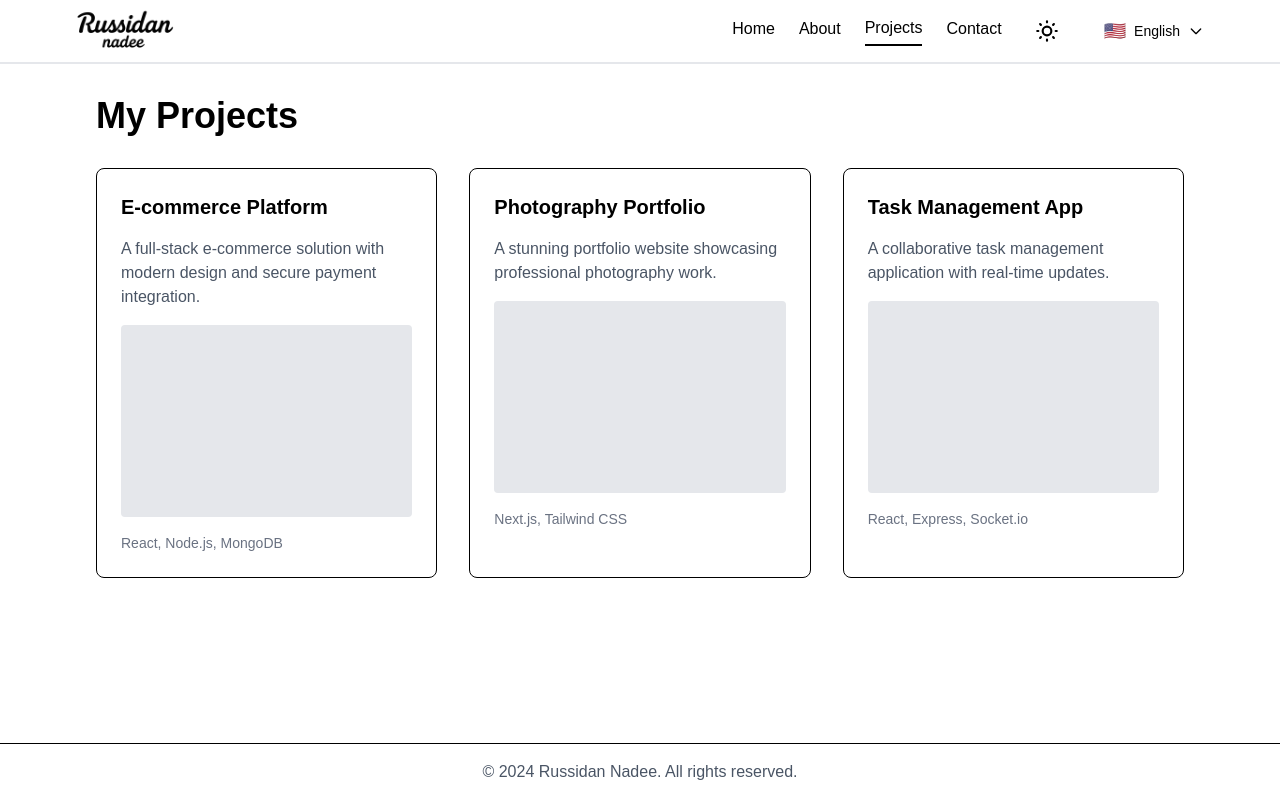
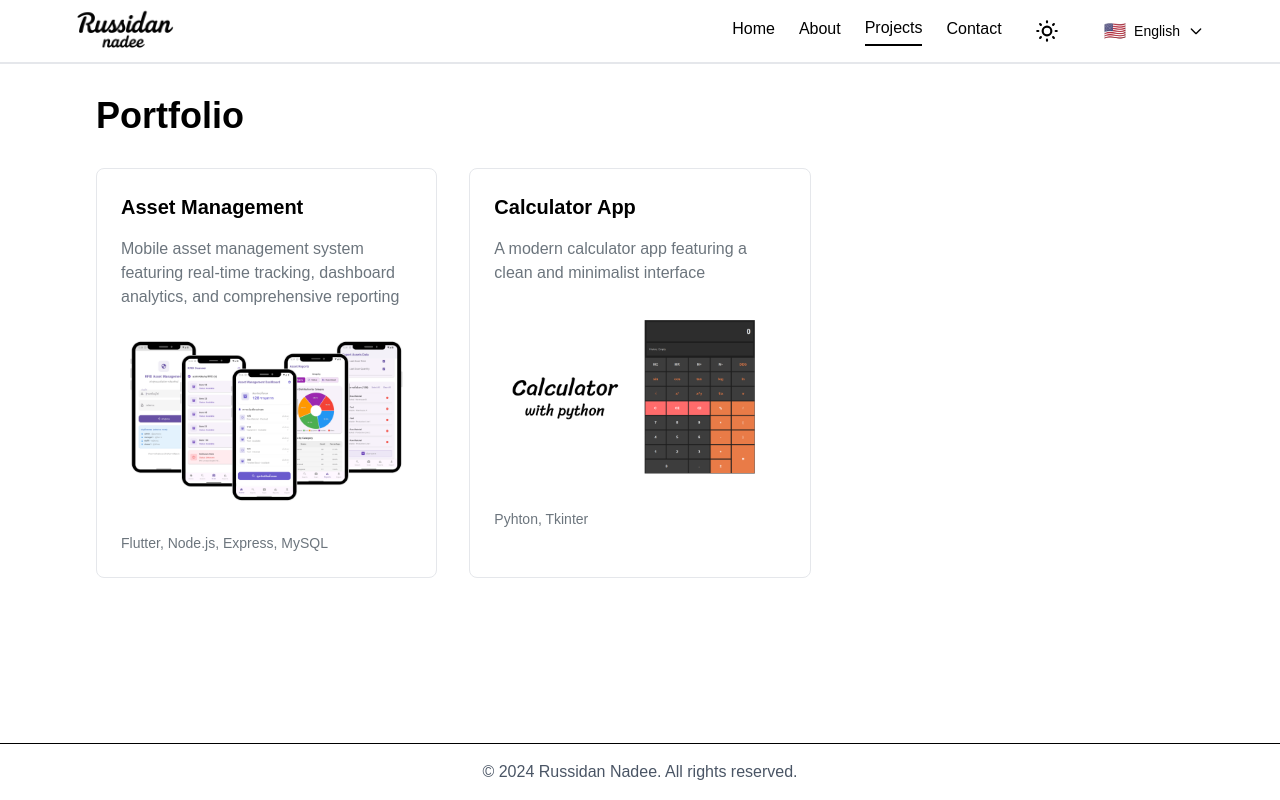
Before and after one commit to Russidan-Nadee/portfolio-website, a Next.js app: page /portfolio in a window 1280 px wide. Built offline with nearby package versions, Linux system fonts and the light colour scheme.

Commit message:
feature/portfolio-page

```diff
--- a/locales/en.json
+++ b/locales/en.json
@@ -55,22 +55,17 @@
       }
    },
    "portfolio": {
-      "title": "My Projects",
+      "title": "Portfolio",
       "projects": {
-         "web1": {
-            "title": "E-commerce Platform",
-            "description": "A full-stack e-commerce solution with modern design and secure payment integration.",
-            "tech": "React, Node.js, MongoDB"
+         "calculator": {
+            "title": "Calculator App",
+            "description": "A modern calculator app featuring a clean and minimalist interface",
+            "tech": "Pyhton, Tkinter"
          },
-         "photo1": {
-            "title": "Photography Portfolio",
-            "description": "A stunning portfolio website showcasing professional photography work.",
-            "tech": "Next.js, Tailwind CSS"
-         },
-         "web2": {
-            "title": "Task Management App",
-            "description": "A collaborative task management application with real-time updates.",
-            "tech": "React, Express, Socket.io"
+         "assetManagement": {
+            "title": "Asset Management",
+            "description": "Mobile asset management system featuring real-time tracking, dashboard analytics, and comprehensive reporting",
+            "tech": "Flutter, Node.js, Express, MySQL"
          }
       }
    },
--- a/locales/th.json
+++ b/locales/th.json
@@ -51,22 +51,17 @@
       }
    },
    "portfolio": {
-      "title": "ผลงานของผม",
+      "title": "ผลงาน",
       "projects": {
-         "web1": {
-            "title": "แพลตฟอร์มอีคอมเมิร์ซ",
-            "description": "โซลูชันอีคอมเมิร์ซแบบครบวงจรพร้อมดีไซน์ทันสมัยและระบบชำระเงินที่ปลอดภัย",
-            "tech": "React, Node.js, MongoDB"
+         "calculator": {
+            "title": "แอปเครื่องคิดเลข",
+            "description": "แอปเครื่องคิดเลขสมัยใหม่ที่มาพร้อมอินเทอร์เฟซที่สะอาดและเรียบง่าย",
+            "tech": "Pyhton, Tkinter"
          },
-         "photo1": {
-            "title": "เว็บไซต์แสดงผลงานภาพถ่าย",
-            "description": "เว็บไซต์แสดงผลงานที่น่าทึ่งสำหรับแสดงผลงานการถ่ายภาพระดับมืออาชีพ",
-            "tech": "Next.js, Tailwind CSS"
-         },
-         "web2": {
-            "title": "แอปจัดการงาน",
-            "description": "แอปพลิเคชันการจัดการงานแบบทีมงานพร้อมการอัปเดตแบบเรียลไทม์",
-            "tech": "React, Express, Socket.io"
+         "assetManagement": {
+            "title": "ระบบจัดการทรัพย์สิน",
+            "description": "แอปมือถือจัดการทรัพย์สินมีฟีเจอร์ติดตามแบบเรียลไทม์ แดชบอร์ดวิเคราะห์ และรายงานครบครัน",
+            "tech": "Flutter, Node.js, Express, MySQL"
          }
       }
    },
--- a/src/app/portfolio/page.tsx
+++ b/src/app/portfolio/page.tsx
@@ -12,49 +12,81 @@ export default function Portfolio() {
 
    return (
       <div className="max-w-6xl mx-auto p-8">
-         <h1 className="text-4xl font-bold mb-8">
+         <h1 className="text-4xl font-bold mb-8" style={{ color: 'var(--foreground)' }}>
             {translations.portfolio.title}
          </h1>
 
          <div className="grid grid-cols-1 md:grid-cols-2 lg:grid-cols-3 gap-8">
-            <div className="border rounded-lg p-6 hover:shadow-lg transition-shadow">
-               <h3 className="text-xl font-semibold mb-4">
-                  {translations.portfolio.projects.web1.title}
+            {/* Asset Management Project Card */}
+            <div
+               className="border rounded-lg p-6 hover:shadow-lg transition-shadow"
+               style={{
+                  backgroundColor: 'var(--card)',
+                  borderColor: 'var(--border)'
+               }}
+            >
+               <h3
+                  className="text-xl font-semibold mb-4"
+                  style={{ color: 'var(--foreground)' }}
+               >
+                  {translations.portfolio.projects.assetManagement.title}
                </h3>
-               <p className="text-gray-600 mb-4">
-                  {translations.portfolio.projects.web1.description}
+               <p
+                  className="mb-4"
+                  style={{ color: 'var(--muted-foreground)' }}
+               >
+                  {translations.portfolio.projects.assetManagement.description}
                </p>
-               <div className="w-full h-48 bg-gray-200 rounded mb-4"></div>
-               <p className="text-sm text-gray-500">
-                  {translations.portfolio.projects.web1.tech}
+               <div className="w-full h-48 bg-gray-200 rounded mb-4 overflow-hidden">
+                  <img
+                     src="/images/asset-management.png"
+                     alt="Asset Management"
+                     className="w-full h-full object-cover"
+                  />
+               </div>
+               <p
+                  className="text-sm"
+                  style={{ color: 'var(--muted-foreground)' }}
+               >
+                  {translations.portfolio.projects.assetManagement.tech}
+               </p>
+            </div>
+            {/* Calculator Project Card */}
+            <div
+               className="border rounded-lg p-6 hover:shadow-lg transition-shadow"
+               style={{
+                  backgroundColor: 'var(--card)',
+                  borderColor: 'var(--border)'
+               }}
+            >
+               <h3
+                  className="text-xl font-semibold mb-4"
+                  style={{ color: 'var(--foreground)' }}
+               >
+                  {translations.portfolio.projects.calculator.title}
+               </h3>
+               <p
+                  className="mb-4"
+                  style={{ color: 'var(--muted-foreground)' }}
+               >
+                  {translations.portfolio.projects.calculator.description}
+               </p>
+               <div className="w-full h-48 bg-gray-200 rounded mb-4 overflow-hidden">
+                  <img
+                     src="/images/calculator-project.png"
+                     alt="Calculator Project"
+                     className="w-full h-full object-cover"
+                  />
+               </div>
+               <p
+                  className="text-sm"
+                  style={{ color: 'var(--muted-foreground)' }}
+               >
+                  {translations.portfolio.projects.calculator.tech}
                </p>
             </div>
 
-            <div className="border rounded-lg p-6 hover:shadow-lg transition-shadow">
-               <h3 className="text-xl font-semibold mb-4">
-                  {translations.portfolio.projects.photo1.title}
-               </h3>
-               <p className="text-gray-600 mb-4">
-                  {translations.portfolio.projects.photo1.description}
-               </p>
-               <div className="w-full h-48 bg-gray-200 rounded mb-4"></div>
-               <p className="text-sm text-gray-500">
-                  {translations.portfolio.projects.photo1.tech}
-               </p>
-            </div>
 
-            <div className="border rounded-lg p-6 hover:shadow-lg transition-shadow">
-               <h3 className="text-xl font-semibold mb-4">
-                  {translations.portfolio.projects.web2.title}
-               </h3>
-               <p className="text-gray-600 mb-4">
-                  {translations.portfolio.projects.web2.description}
-               </p>
-               <div className="w-full h-48 bg-gray-200 rounded mb-4"></div>
-               <p className="text-sm text-gray-500">
-                  {translations.portfolio.projects.web2.tech}
-               </p>
-            </div>
          </div>
       </div>
    )
```
Also changed, not shown: public/images/asset-management.png (added), public/images/calculator-project.png (added).
